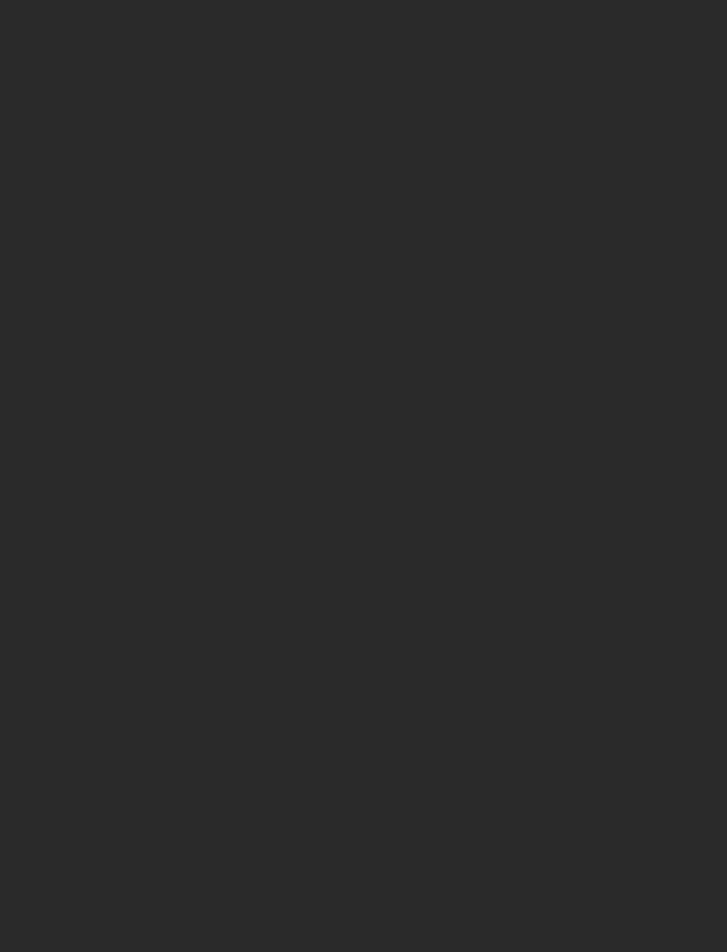
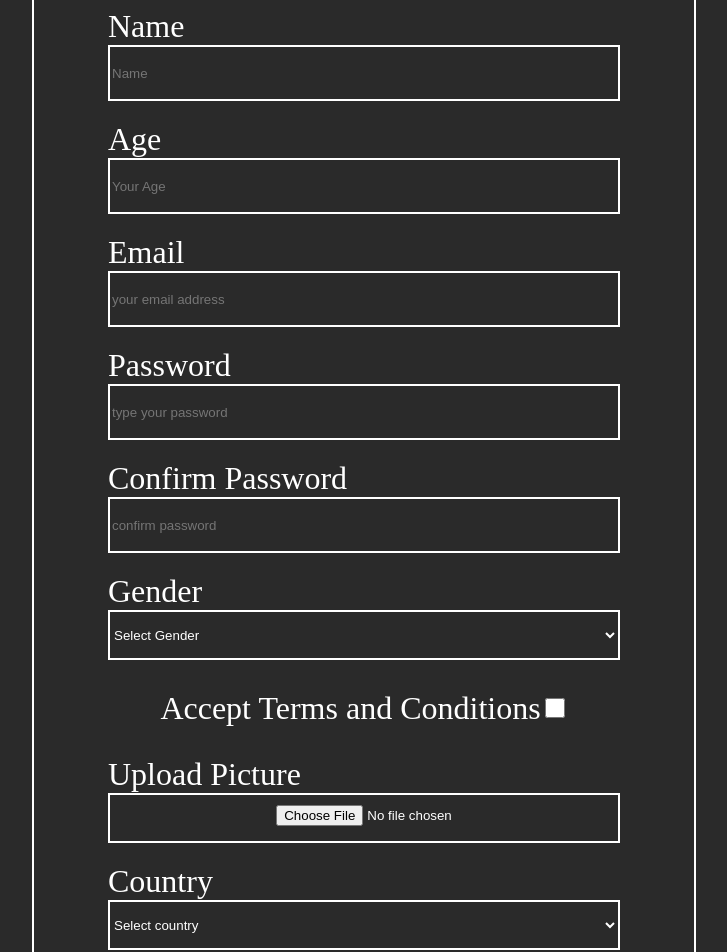
Before and after one commit to arastepa/class-components, a React (Vite) app in the folder forms/: page /uncontrolled in a window 1280 px wide. Shown: the part 220-1172 px from the top of the page, without its empty margins (276-1003 px from the left). Before the commit the page ends 800 px from the top, so only its background shows below. Built offline with nearby package versions, Linux system fonts and the light colour scheme.

Commit message:
fix: file names

```diff
--- a/forms/src/App.tsx
+++ b/forms/src/App.tsx
@@ -2,7 +2,7 @@ import { BrowserRouter, Route, Routes } from 'react-router-dom';
 import './App.css';
 import Header from './components/Header';
 import Main from './components/Main';
-import Controlled from './components/Controlled';
+import HookForm from './components/HookForm';
 import Uncontrolled from './components/Uncontrolled';
 
 function App() {
@@ -11,7 +11,7 @@ function App() {
       <Header />
       <Routes>
         <Route path="/" element={<Main />} />
-        <Route path="/controlled" element={<Controlled />} />
+        <Route path="/hookform" element={<HookForm />} />
         <Route path="/uncontrolled" element={<Uncontrolled />} />
         {/* <Route path="*" element={<ErrorPage />} /> */}
       </Routes>
--- a/forms/src/components/Header.tsx
+++ b/forms/src/components/Header.tsx
@@ -4,7 +4,7 @@ const Header = () => {
   return (
     <ul>
       <li>
-        <Link to="./controlled">controlled input</Link>
+        <Link to="./hookform">React Hook Form</Link>
       </li>
       <li>
         <Link to="./uncontrolled">uncontrolled input</Link>
--- a/forms/src/components/Controlled.tsx
+++ b/forms/src/components/HookForm.tsx
@@ -1,4 +1,4 @@
-const Controlled = () => {
+const HookForm = () => {
   const handleSubmit = () => {};
   return (
     <form onSubmit={handleSubmit}>
@@ -90,4 +90,4 @@ const Controlled = () => {
   );
 };
 
-export default Controlled;
+export default HookForm;
--- a/forms/src/components/Uncontrolled.tsx
+++ b/forms/src/components/Uncontrolled.tsx
@@ -1,5 +1,93 @@
 const Uncontrolled = () => {
-  return <div>Content</div>;
+  const handleSubmit = () => {};
+  return (
+    <form onSubmit={handleSubmit}>
+      <div>
+        <label htmlFor="name">Name</label>
+        <input type="text" id="name" name="name" placeholder="Name" required />
+      </div>
+
+      <div>
+        <label htmlFor="age">Age</label>
+        <input
+          type="number"
+          id="age"
+          name="age"
+          placeholder="Your Age"
+          required
+        />
+      </div>
+
+      <div>
+        <label htmlFor="email">Email</label>
+        <input
+          type="email"
+          id="email"
+          name="email"
+          placeholder="your email address"
+          required
+        />
+      </div>
+
+      <div>
+        <label htmlFor="password">Password</label>
+        <input
+          type="password"
+          id="password"
+          name="password"
+          placeholder="type your password"
+          required
+        />
+      </div>
+
+      <div>
+        <label htmlFor="confirmPassword">Confirm Password</label>
+        <input
+          type="password"
+          id="confirmPassword"
+          name="confirmPassword"
+          placeholder="confirm password"
+          required
+        />
+      </div>
+
+      <div>
+        <label htmlFor="gender">Gender</label>
+        <select id="gender" name="gender">
+          <option value="">Select Gender</option>
+          <option value="male">Male</option>
+          <option value="female">Female</option>
+        </select>
+      </div>
+
+      <div className="accept">
+        <label htmlFor="terms">Accept Terms and Conditions</label>
+        <input type="checkbox" id="terms" name="terms" required />
+      </div>
+
+      <div>
+        <label htmlFor="picture">Upload Picture</label>
+        <input
+          type="file"
+          id="picture"
+          name="picture"
+          accept=".png, .jpeg, .jpg"
+          required
+        />
+      </div>
+
+      <div>
+        <label htmlFor="country">Country</label>
+        <select id="country" name="country">
+          <option value="">Select country</option>
+          <option value="Armenia">Armenia</option>
+          <option value="Georgie">Georgia</option>
+        </select>
+      </div>
+
+      <button type="submit">Submit</button>
+    </form>
+  );
 };
 
 export default Uncontrolled;
```
